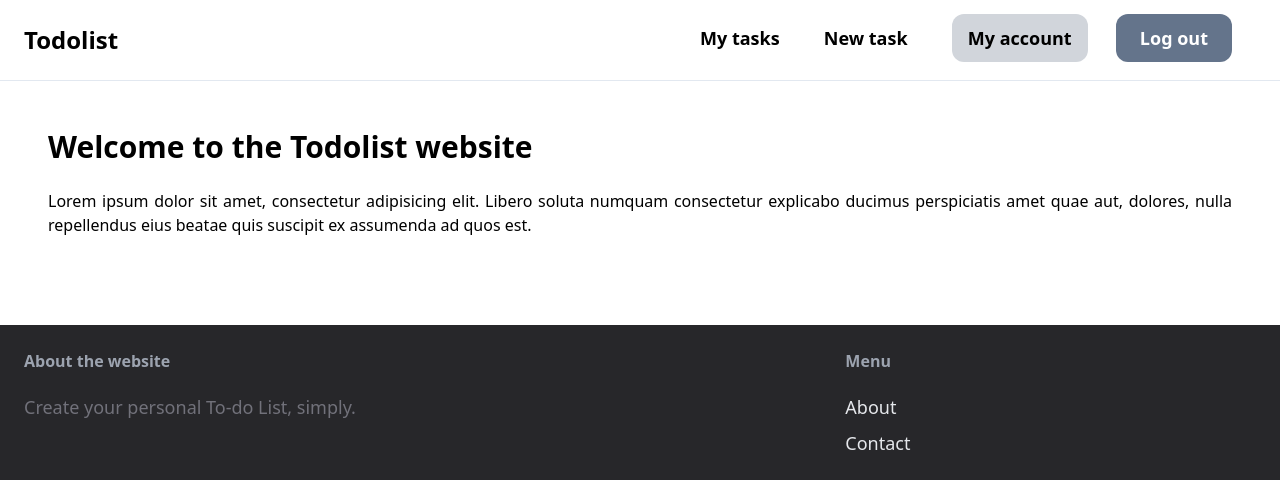
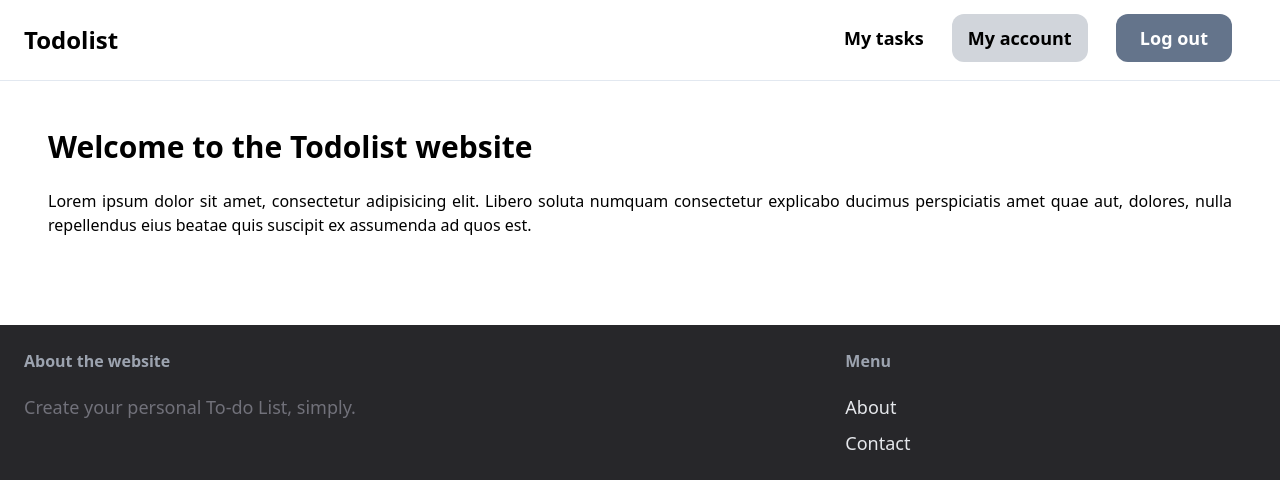
Before and after one commit to hadisql/django-todolist, a Django app: page / in a window 1280 px wide. Shown: the top 480 px of the page. Run offline with Django 4.2, Linux system fonts and the light colour scheme; the visitor is signed in with stand-in values (Sample User, id 1); some libraries are stand-ins or nearby versions.

Commit message:
deleted New_task header link

```diff
--- a/core/templates/core/base.html
+++ b/core/templates/core/base.html
@@ -22,12 +22,13 @@
     <header>
       <nav class="py-6 px-6 items-center border-b border-slate-200">
         <div class="flex justify-end">
-          <a href="/" class="flex-1 text-2xl font-semibold">Todolist</a>
+          <div class="flex-1 text-2xl font-semibold">
+            <a href="/">Todolist</a>
+          </div>
 
           <div class="space-x-6 max-lg:hidden">
             {% if request.user.is_authenticated %}
               <a href="{% url 'tasks:index' %}" class="text-lg font-semibold hover:text-slate-500">My tasks</a>
-              <a href="{% url 'tasks:new_task' %}" class="px-4 py-3 text-lg font-semibold hover:text-slate-500 rounded-xl hover:outline-dashed">New task</a>
               <a href="{% url 'core:profile' %}" class="px-4 py-3 text-lg font-semibold bg-gray-300 hover:text-slate-500 rounded-xl hover:outline-dashed">My account</a>
               <a href="{% url 'core:logout' %}" class="px-6 py-3 text-lg font-semibold bg-slate-500 text-white rounded-xl hover:bg-slate-700">Log out</a>
             {% else %}
@@ -48,7 +49,6 @@
       <div id="menu" class="lg:w-1/2 sm:w-2/3 py-6 mx-auto text-xl font-semibold text-center shadow-lg rounded-xl hidden">
         {% if request.user.is_authenticated %}
           <a href="{% url 'tasks:index' %}" class="block my-6 hover:text-slate-500">My tasks</a>
-          <a href="{% url 'tasks:new_task' %}" class="block my-6 hover:text-slate-500 rounded-xl">New task</a>
           <a href="{% url 'core:profile' %}" class="block my-6 hover:text-slate-500">My account</a>
           <a href="{% url 'core:logout' %}" class="block mt-6 mb-4 hover:text-slate-500">Log out</a>
         {% else %}
```
